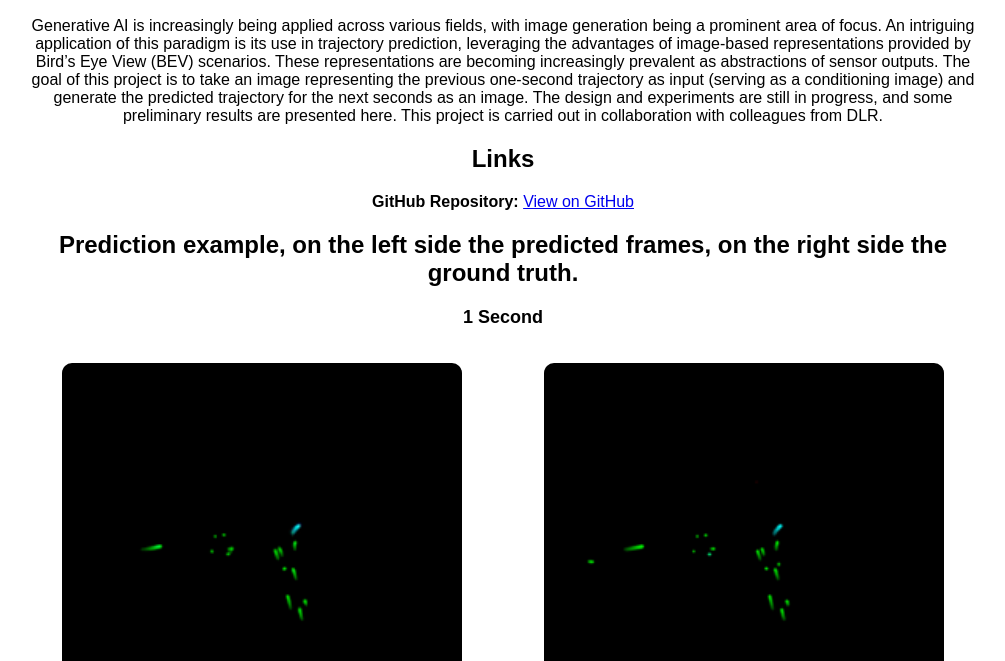
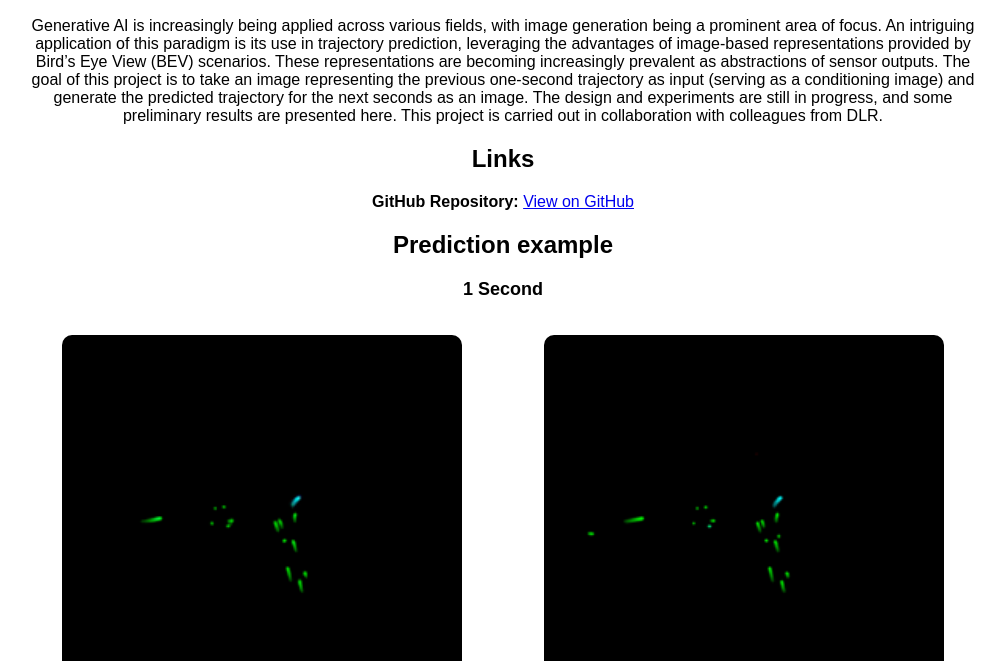
Before and after one commit to giovannilucente/generative_AI_trajectory_predictor, a plain HTML site: page index.html in a window 1280 px wide. Shown: the part 139-800 px from the top of the page, without its empty margins (137-1142 px from the left). Drawn offline with Linux system fonts and the light colour scheme.

Commit message:
Update index.html

```diff
--- a/index.html
+++ b/index.html
@@ -34,7 +34,7 @@
         <h2> Links</h2>
         <p><strong> GitHub Repository:</strong> <a href="https://github.com/giovannilucente/generative_AI_trajectory_predictor/tree/main" target="_blank">View on GitHub</a></p>
 
-        <h2> Prediction example, on the left side the predicted frames, on the right side the ground truth. </h2>
+        <h2> Prediction example</h2>
         <div class="scenarios">
           <div class="scenario-row">
             <div class="label-row">1 Second</div>
```
